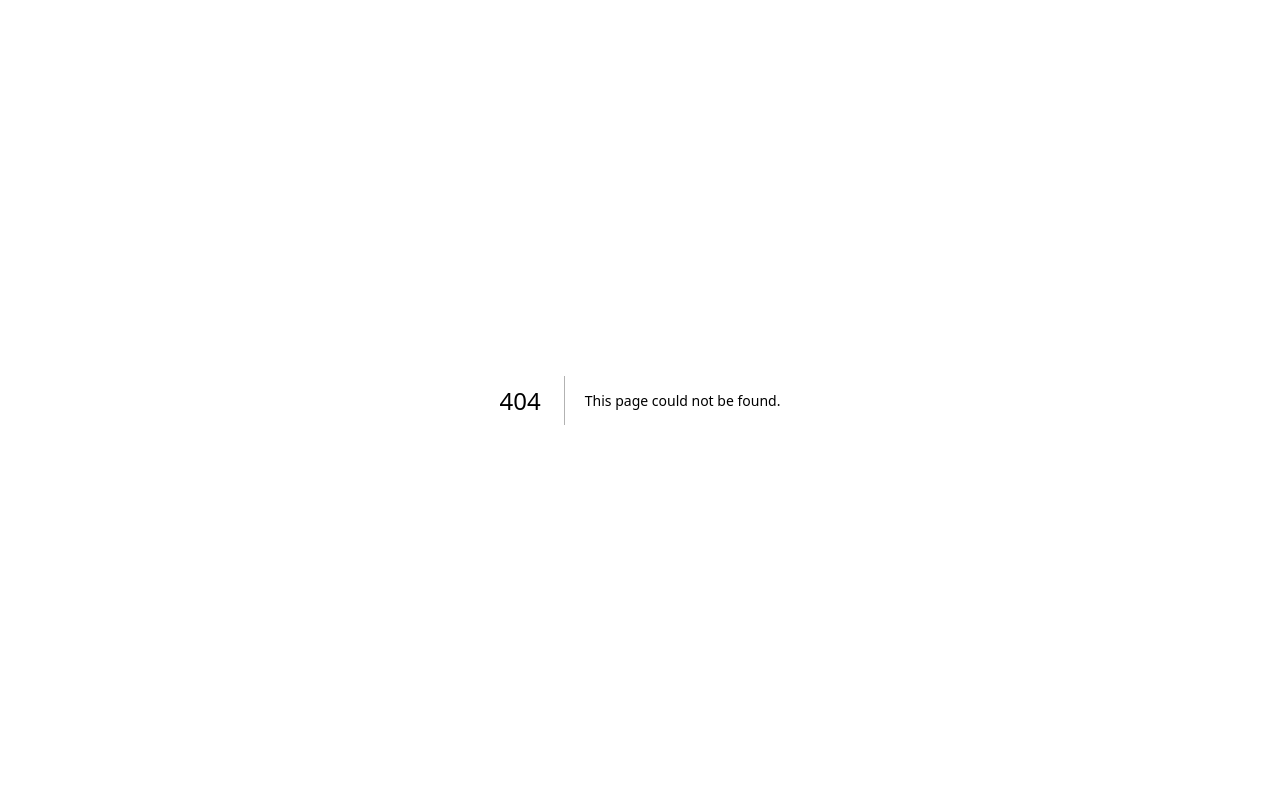
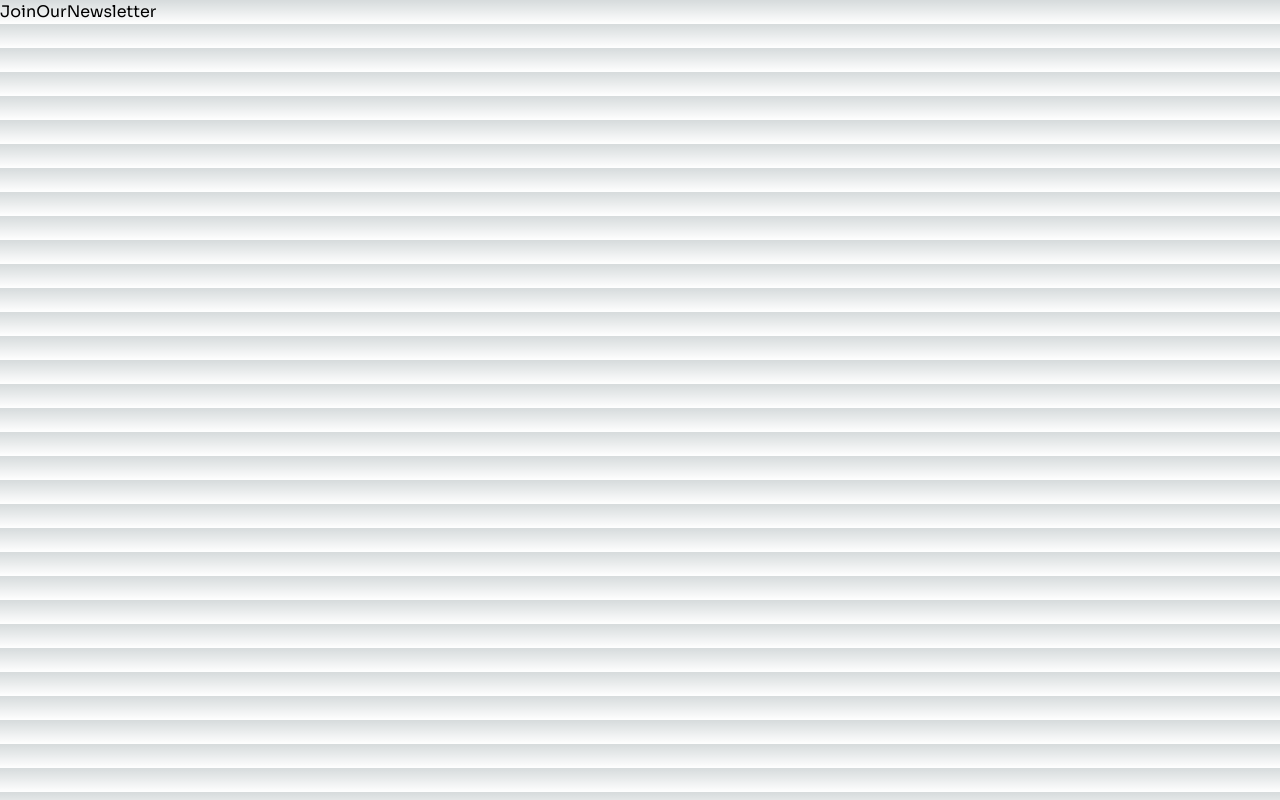
Before and after one commit to EdiedRamos/devchallenges, a Next.js app: page /join-our-newsletter in a window 1280 px wide. Before the commit this address had no page. Built offline with nearby package versions, Linux system fonts and the light colour scheme.

Commit message:
feat: add join-our-newsletter structure

```diff
--- /dev/null
+++ b/src/app/join-our-newsletter/page.tsx
@@ -0,0 +1,3 @@
+export default function JoinOurNewsletter() {
+  return <div>JoinOurNewsletter</div>;
+}
--- a/src/app/page.tsx
+++ b/src/app/page.tsx
@@ -27,6 +27,11 @@ export default function Page() {
           <li>
             <Link href="advanced-homepage" className="underline ml-4">
               Advanced Homepage - Hufie
+            </Link>
+          </li>
+          <li>
+            <Link href="join-our-newsletter" className="underline ml-4">
+              Join Our Newsletter
             </Link>
           </li>
         </ul>
--- a/tailwind.config.ts
+++ b/tailwind.config.ts
@@ -88,6 +88,13 @@ const config: Config = {
         "rp-light": "#E5E7EB",
         "rp-dark": "#0E1325",
         "rp-gray": "#394150",
+        // join our newsletter
+        "jo-gray": "#6C727F",
+        "jo-white": "#FFF",
+        "jo-black": "#000",
+        "jo-blue": "#3662E3",
+        "jo-cream": "#F9FAFB",
+        "jo-light-gray": "#E5E7EB",
       },
       fontSize: {
         "cs-10": "10px",
```
Also changed, not shown: public/join-our-newsletter/logo-newsletter.svg (added).
